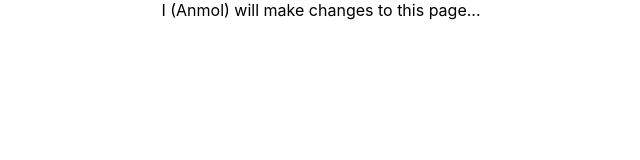
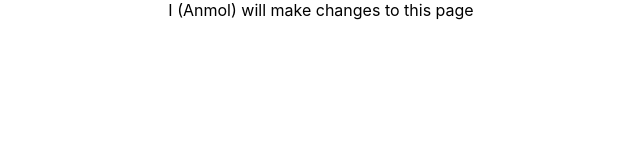
Before and after one commit to anmol1468/fundraiser-sait, a JavaScript app: page / in a window 1280 px wide. Shown: the top 160 px of the page, without its empty margins (319-959 px from the left). Built offline with nearby package versions, Linux system fonts and the light colour scheme; the HTML template or start-up script is replaced by a standard one.

Commit message:
just checking

```diff
--- a/src/App.js
+++ b/src/App.js
@@ -4,7 +4,7 @@ import './App.css';
 function App() {
   return (
     <div className="App">
-      I (Anmol) will make changes to this page...
+      I (Anmol) will make changes to this page
     </div>
   );
 }
```
